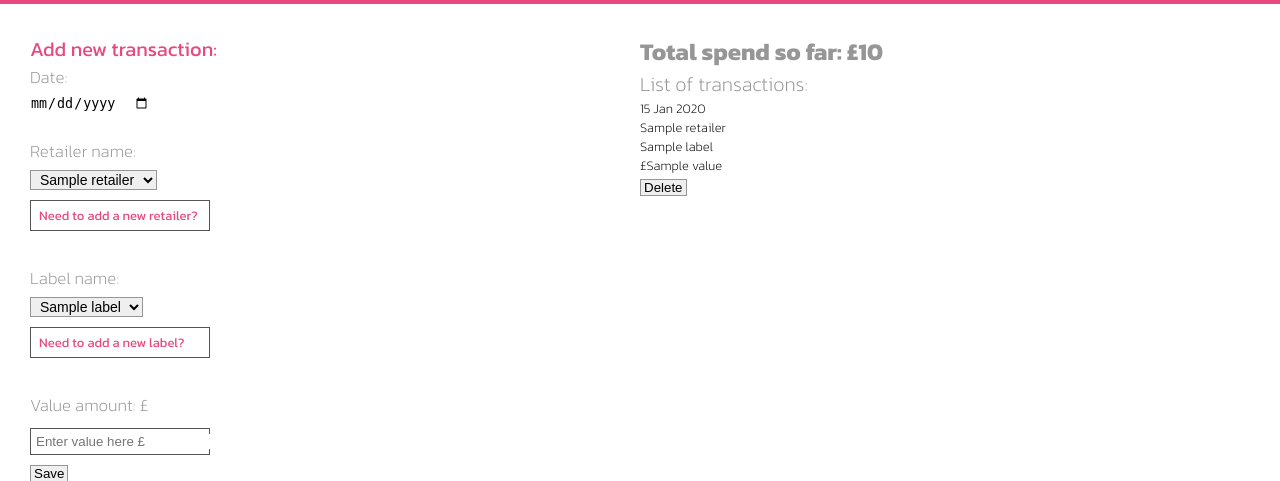
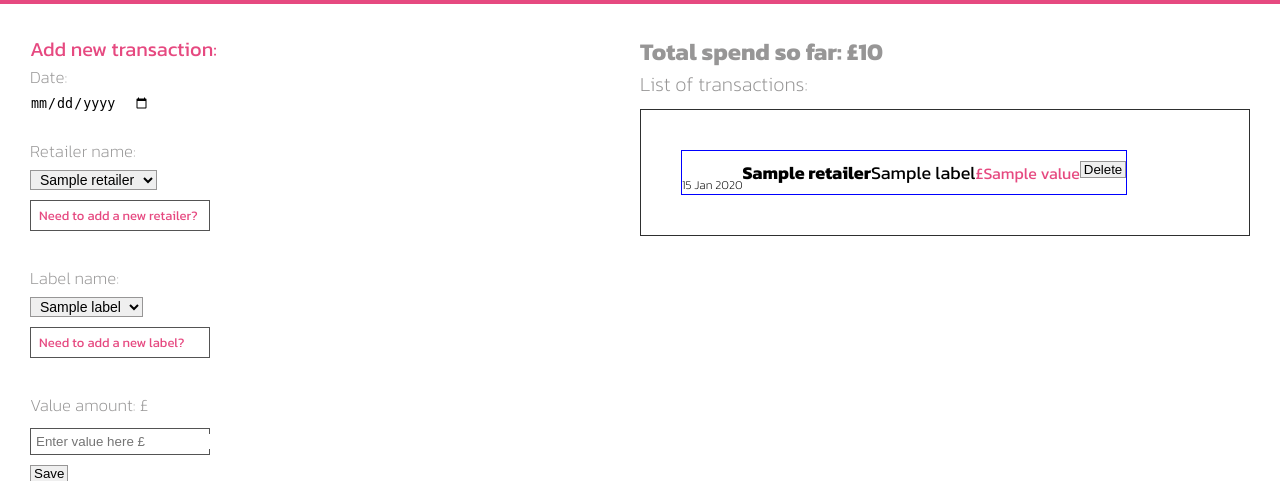
Before and after one commit to ColetteDufficy/piggy_spend_tracker, a Flask app: page /transactions in a window 1280 px wide. Shown: the part 101-582 px from the top of the page. Run offline with Flask 2, Linux system fonts and the light colour scheme; a database or web service that is not in the repository returns one stand-in record (values such as "Sample title"); some libraries are stand-ins or nearby versions.

Commit message:
working through css

```diff
--- a/static/style.css
+++ b/static/style.css
@@ -274,3 +274,53 @@ select {
     font-weight: 400;
     color: rgb(230, 73, 128);
 }
+
+/* .details {
+    border: green 2px solid;
+    display: flex;
+    padding: 40px;
+    flex-flow: wrap;
+    align-items: center;
+    border: 1px rgb(46, 47, 47) solid;
+    margin: 10px 0px;
+  }  */
+
+.transaction_wrapper {
+    border: green 2px solid;
+    display: flex;
+    padding: 40px;
+    flex-flow: wrap;
+    align-items: center;
+    border: 1px rgb(46, 47, 47) solid;
+    margin: 10px 0px;
+  }
+
+  .details {
+    border: blue 1px solid;
+    display: flex;
+    flex-flow: wrap;
+    align-items: center;
+  }
+
+
+.transaction_wrapper h6{
+    color: black;
+    font-weight: 200;
+    font-size: 12px;
+    margin-top: 25px;
+}
+.transaction_wrapper h2{
+    color: black;
+    font-weight: 600;
+    font-size: 18px;
+}
+.transaction_wrapper h3{
+    color: black;
+    font-weight: 400;
+    font-size: 18px;
+}
+.transaction_wrapper h5{
+    color: rgb(230, 73, 128);
+    font-weight: 400;
+    font-size: 16px;
+}
--- a/templates/transactions/index.html
+++ b/templates/transactions/index.html
@@ -58,20 +58,24 @@
 <div class="column">
   <div class="right_column">
   <h2>Total spend so far:      £{{total}}</h2>
-      <div class="transaction_listing">
         <h4>List of transactions:</h4>
+        <section class="transaction_wrapper">
+        <section class="details">
+
           {% for transaction in all_transactions %}
-              <p>{{ transaction.date.strftime("%d %b %Y") }}</p>
-              <p>{{ transaction.retailer.name }}</p>
-              <p>{{ transaction.label.name }}</p>
-              <p>£{{ transaction.value }}</p>
+              <h6>{{ transaction.date.strftime("%d %b %Y") }}</h6>
+              <h2>{{ transaction.retailer.name }}</h2>
+              <h3>{{ transaction.label.name }}</h3>
+              <h5>£{{ transaction.value }}</h5>
 
-            <form action="/transactions/{{transaction.id}}/delete" method="POST">
-              <button><input type="submit" value="Delete">
-            </form></button>
-      </div>
-      <!-- end of "transaction_listing" div -->
-    {% endfor %}
+              <form action="/transactions/{{transaction.id}}/delete" method="POST">
+                <button><input type="submit" value="Delete">
+                </form></button>
+
+              </section>
+                {% endfor %}
+
+          </section>
   </div>
   <!-- end of right_column div -->
 </div>
```
